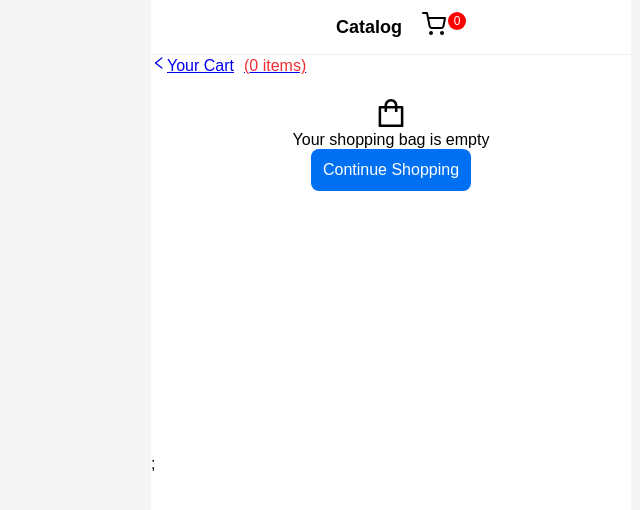
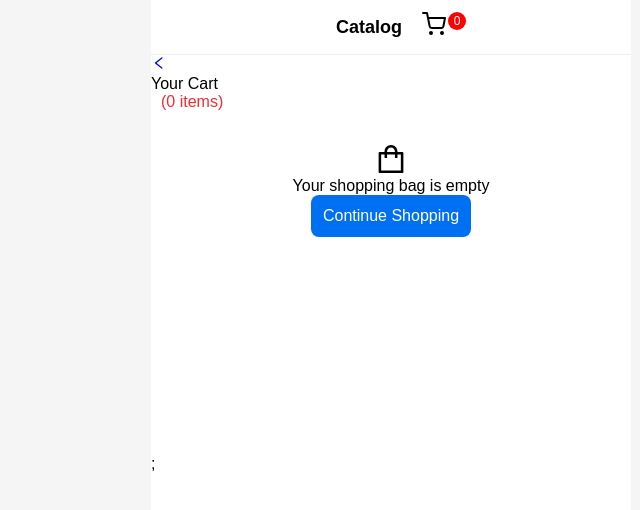
Before and after one commit to wmaa64/femtomobile, a Next.js app: page /cartpage in a window 1280 px wide. Shown: the top 510 px of the page, without its empty margins (249-889 px from the left). Built offline with nearby package versions, Linux system fonts and the light colour scheme.

Commit message:
5-4-26-9

```diff
--- a/src/components/Cart.js
+++ b/src/components/Cart.js
@@ -92,10 +92,12 @@ return (
         <div className="cart-container">
             <Link href="/">
                 <AiOutlineLeft />
+            </Link>
+
             <span className="heading">Your Cart</span>
             <span className="cart-num-items">({totalQuantities} items)</span>
-            </Link>
 
+            <div className="product-container">
                 {cartItems.length < 1 && (
                     <EmptyCart>
                         <Link href="/">
@@ -106,7 +108,6 @@ return (
                     </EmptyCart>
                 )}
 
-            <div className="product-container">
                 {cartItems.length >= 1 && cartItems.map((item) => (
                     <>
                         <div className="product" key={item._id}>
```
Lines whose indentation alone changed are shown as unchanged.
